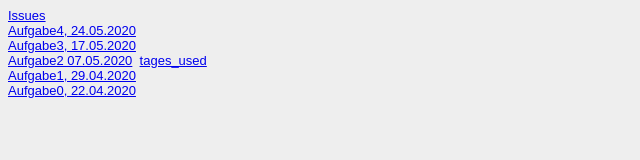
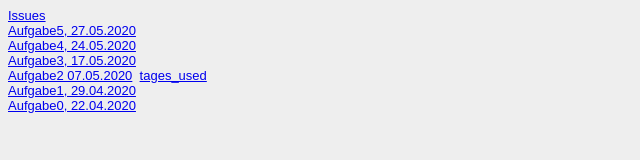
Before and after one commit to FlexiLue/GIS_SoSe_2020, a plain HTML site: page Steckbrief/steckbrief.htm in a window 1280 px wide. Shown: the whole page, without its empty margins (0-640 px from the left). Drawn offline with Linux system fonts and the light colour scheme.

Commit message:
Augabe 5 Link eingefügt

```diff
--- a/Steckbrief/steckbrief.htm
+++ b/Steckbrief/steckbrief.htm
@@ -13,6 +13,7 @@ body {
 </head>
 <body>
 	<a href="https://github.com/flexilue/GIS_SoSe_2020/issues" target="_blank">Issues</a><br>
+	<a href="https://flexilue.github.io/GIS_SoSe_2020/Aufgabe5/index.html" target="_blank">Aufgabe5, 27.05.2020</a><br>
 	<a href="https://flexilue.github.io/GIS_SoSe_2020/Aufgabe4/index.html" target="_blank">Aufgabe4, 24.05.2020</a><br>
 	<a href="https://flexilue.github.io/GIS_SoSe_2020/Aufgabe3/portfolio.htm" target="_blank">Aufgabe3, 17.05.2020</a><br>
 	<a href="https://flexilue.github.io/GIS_SoSe_2020/Aufgabe 2/portfolio.htm" target="_blank">Aufgabe2 07.05.2020</a>&nbsp;
```
